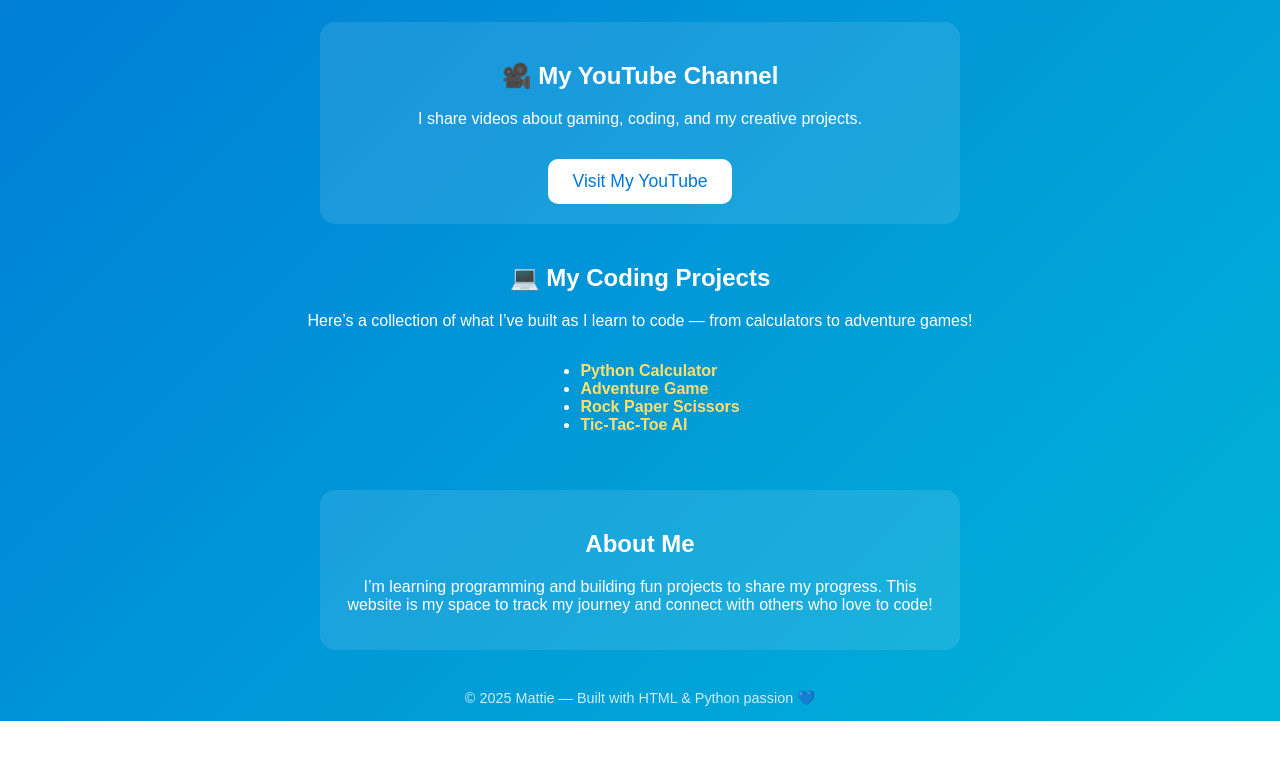
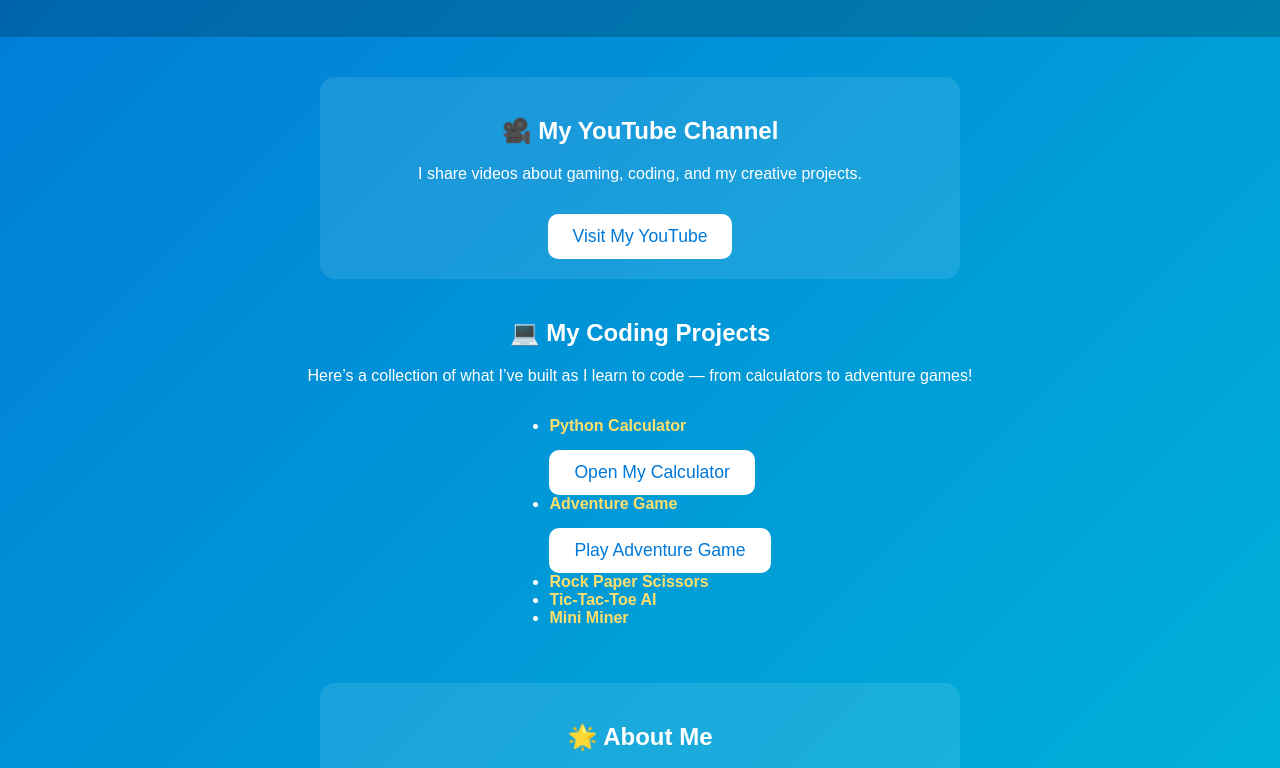
Before and after one commit to Mattyboy648962/mattyboy648962.github.io, a plain HTML site: page index.html in a window 1280 px wide. Shown: the part 237-1005 px from the top of the page. Before the commit the page ends 958 px from the top, so only its background shows below. Drawn offline with Linux system fonts and the light colour scheme.

Commit message:
Revise header and add project buttons in index.html
Updated the header and added buttons for projects.

```diff
--- a/index.html
+++ b/index.html
@@ -58,7 +58,7 @@
 </head>
 <body>
   <header>
-    <h1>Matty's Journey Through Coding & YouTube!</h1>
+    <h1>Welcome to Matty's Journey Through Coding & YouTube!</h1>
   </header>
 
 <section>
@@ -73,14 +73,19 @@
     <p>Here’s a collection of what I’ve built as I learn to code — from calculators to adventure games!</p>
     <ul style="text-align:left; display:inline-block;">
       <li><a href="#">Python Calculator</a></li>
+<a href="calculator.html"><button>Open My Calculator</button></a>
       <li><a href="#">Adventure Game</a></li>
+<a href="adventure.html"><button>Play Adventure Game</button></a>
       <li><a href="#">Rock Paper Scissors</a></li>
       <li><a href="#">Tic-Tac-Toe AI</a></li>
+      <li><a href="#">Mini Miner</a></li>
     </ul>
   </section>
 
+
+
   <section>
-    <h2> About Me</h2>
+    <h2>🌟 About Me</h2>
     <p>I’m learning programming and building fun projects to share my progress.
     This website is my space to track my journey and connect with others who love to code!</p>
   </section>
```
